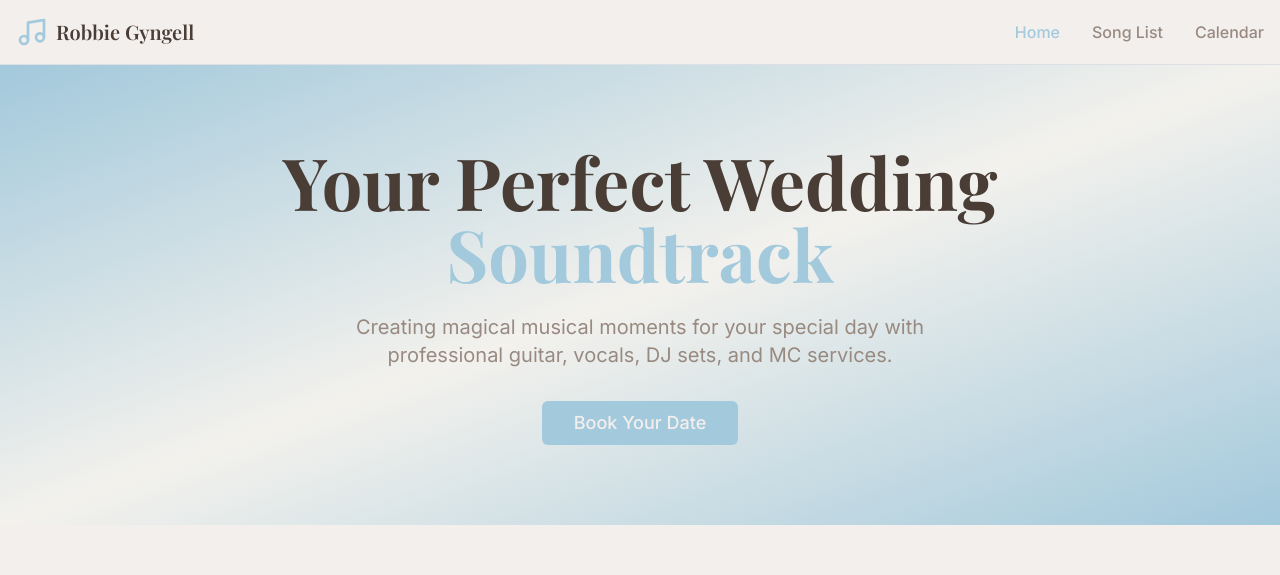
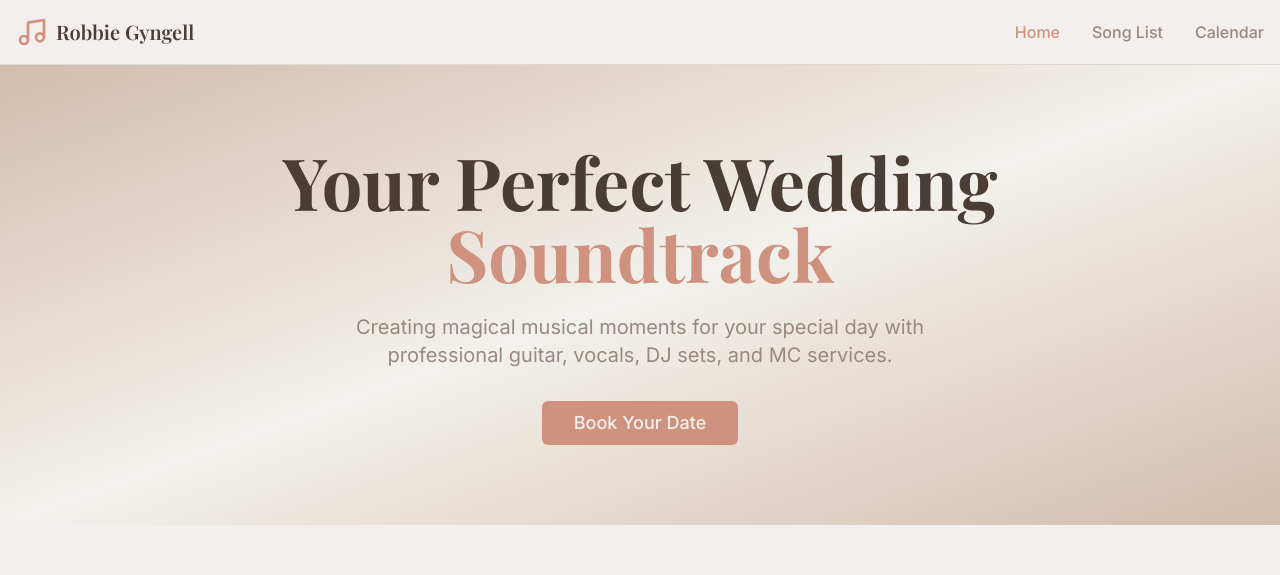
Before and after one commit to bgyngell/wedding-website, a React (Vite) app: page / in a window 1280 px wide. Shown: the top 575 px of the page. Built offline with nearby package versions, Linux system fonts and the light colour scheme.

Commit message:
Reverted to commit 13eb91b0dbfc083a776680eab2ab908cd9a8f7fa

```diff
--- a/src/index.css
+++ b/src/index.css
@@ -17,31 +17,31 @@ All colors MUST be HSL.
     --popover: 25 20% 94%;
     --popover-foreground: 20 15% 25%;
 
-    --primary: 200 45% 75%;
+    --primary: 15 45% 65%;
     --primary-foreground: 25 20% 94%;
 
-    --secondary: 55 40% 88%;
+    --secondary: 35 20% 85%;
     --secondary-foreground: 20 15% 25%;
 
-    --muted: 210 20% 92%;
+    --muted: 30 15% 88%;
     --muted-foreground: 25 10% 55%;
 
-    --accent: 190 35% 82%;
+    --accent: 200 25% 80%;
     --accent-foreground: 20 15% 25%;
 
     --destructive: 0 84.2% 60.2%;
     --destructive-foreground: 25 20% 94%;
 
-    --border: 210 15% 88%;
-    --input: 210 15% 88%;
-    --ring: 200 45% 75%;
+    --border: 30 15% 85%;
+    --input: 30 15% 85%;
+    --ring: 15 45% 65%;
 
     /* Custom colour-1 theme colors */
-    --colour-1: 200 45% 75%;
-    --colour-2: 55 40% 88%;
-    --colour-3: 190 35% 82%;
+    --colour-1: 15 45% 65%;
+    --colour-2: 35 25% 85%;
+    --colour-3: 140 15% 80%;
     --colour-white: 45 20% 94%;
-    --colour-grey: 210 25% 80%;
+    --colour-grey: 25 30% 75%;
 
     --radius: 0.5rem;
 
--- a/src/pages/Home.tsx
+++ b/src/pages/Home.tsx
@@ -28,7 +28,7 @@ const Home = () => {
   return (
     <div className="min-h-screen">
       {/* Hero Section */}
-      <section className="bg-gradient-to-br from-colour-1 via-colour-white to-colour-1 py-20 px-4">
+      <section className="bg-gradient-to-br from-colour-grey via-colour-white to-colour-grey py-20 px-4">
         <div className="container mx-auto text-center">
           <h1 className="font-serif text-5xl md:text-7xl font-bold text-foreground mb-6">
             Your Perfect Wedding
```
